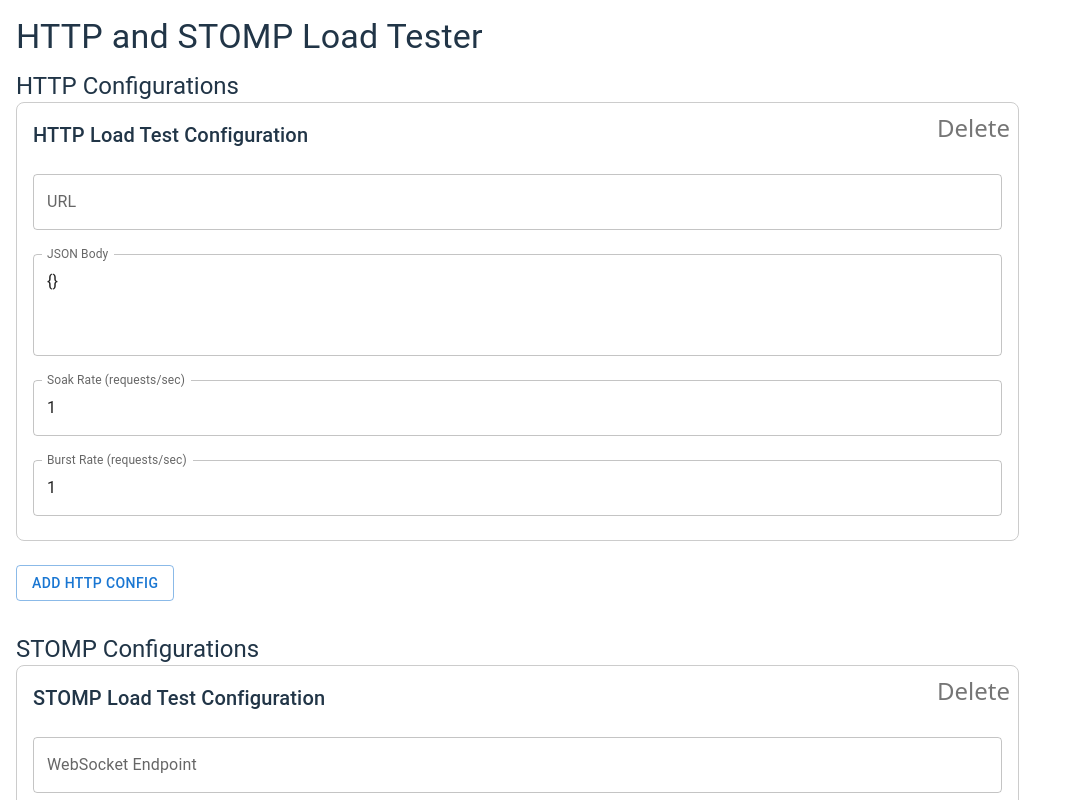
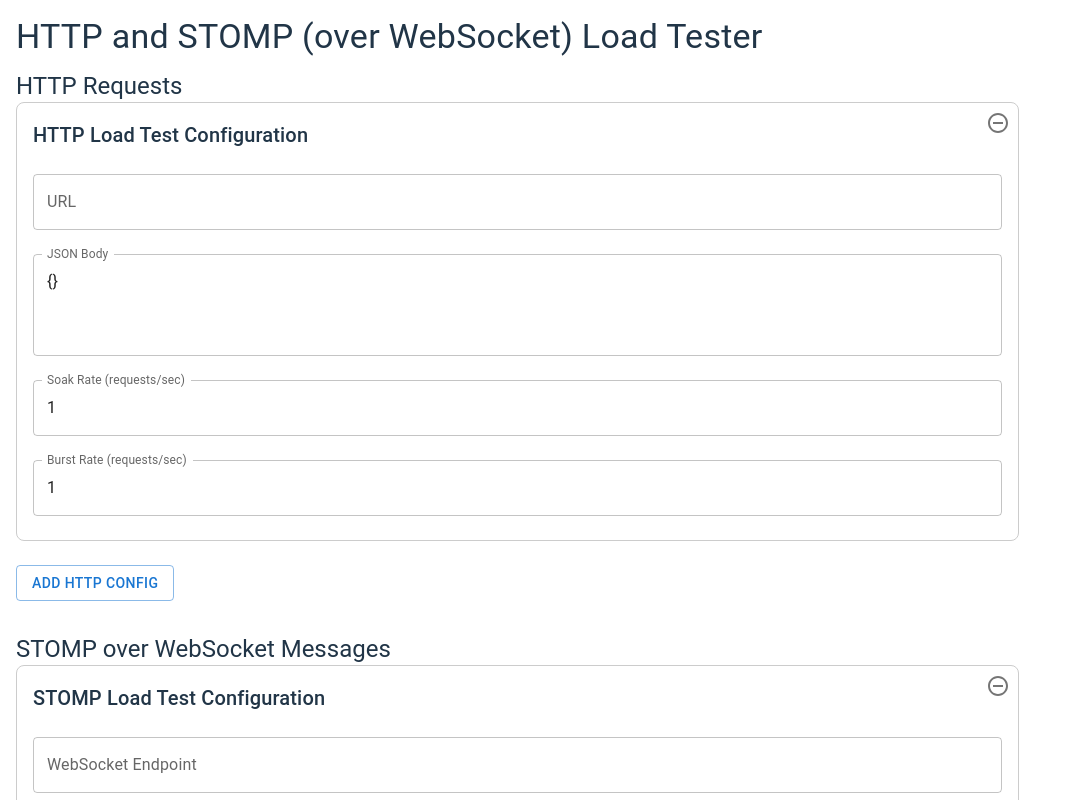
Before and after one commit to rizvanJacob/http-stomp-ws-load-tester, a React (Vite) app: page / in a window 1280 px wide. Shown: the top 800 px of the page, without its empty margins (0-1066 px from the left). Built offline with nearby package versions, Linux system fonts and the light colour scheme.

Commit message:
fix linting on App.tsx

```diff
--- a/package.json
+++ b/package.json
@@ -12,6 +12,7 @@
   "dependencies": {
     "@emotion/react": "^11.14.0",
     "@emotion/styled": "^11.14.0",
+    "@mui/icons-material": "^7.0.2",
     "@mui/material": "^7.0.2",
     "@stomp/stompjs": "^7.1.1",
     "axios": "^1.8.4",
--- a/src/App.tsx
+++ b/src/App.tsx
@@ -43,7 +43,8 @@
   ]);
 
   // Dummy state for re-rendering metrics
-  const [tick, setTick] = useState(0);
+  // eslint-disable-next-line @typescript-eslint/no-unused-vars
+  const [_tick, setTick] = useState(0);
   useEffect(() => {
     const interval = setInterval(() => setTick((t) => t + 1), 1000);
     return () => clearInterval(interval);
@@ -104,10 +105,10 @@
   return (
     <Box sx={{ p: 2 }}>
       <Typography variant="h4" gutterBottom>
-        HTTP and STOMP Load Tester
+        HTTP and STOMP (over WebSocket) Load Tester
       </Typography>
       <Box sx={{ mb: 4 }}>
-        <Typography variant="h5">HTTP Configurations</Typography>
+        <Typography variant="h5">HTTP Requests</Typography>
         {httpConfigs.map((item) => (
           <HttpConfigForm
             key={item.id}
@@ -121,7 +122,7 @@
         </Button>
       </Box>
       <Box sx={{ mb: 4 }}>
-        <Typography variant="h5">STOMP Configurations</Typography>
+        <Typography variant="h5">STOMP over WebSocket Messages</Typography>
         {stompConfigs.map((item) => (
           <StompConfigForm
             key={item.id}
@@ -140,7 +141,7 @@
         onClick={startTesting}
         sx={{ mb: 4 }}
       >
-        Start Testing All Configs
+        Start Testing
       </Button>
       <Box>
         <Typography variant="h5">Metrics</Typography>
--- a/src/components/HttpConfigForm.tsx
+++ b/src/components/HttpConfigForm.tsx
@@ -1,6 +1,6 @@
-import React from "react";
 import { TextField, Box, Typography, IconButton } from "@mui/material";
 import { HttpTestConfig } from "../services/HttpTester";
+import { RemoveCircleOutline } from "@mui/icons-material";
 
 interface HttpConfigFormProps {
   config: HttpTestConfig;
@@ -8,8 +8,14 @@
   onRemove: () => void;
 }
 
-const HttpConfigForm: React.FC<HttpConfigFormProps> = ({ config, onChange, onRemove }) => {
-  const handleChange = (field: keyof HttpTestConfig) => (e: React.ChangeEvent<HTMLInputElement>) => {
+const HttpConfigForm: React.FC<HttpConfigFormProps> = ({
+  config,
+  onChange,
+  onRemove,
+}) => {
+  const handleChange =
+    (field: keyof HttpTestConfig) =>
+    (e: React.ChangeEvent<HTMLInputElement>) => {
       let newValue: any = e.target.value;
       if (field === "soakRate" || field === "burstRate") {
         newValue = Number(newValue);
@@ -25,9 +31,20 @@
     };
 
   return (
-    <Box sx={{ p: 2, border: "1px solid #ccc", borderRadius: "8px", mb: 2, position: "relative" }}>
-      <IconButton onClick={onRemove} sx={{ position: "absolute", top: 0, right: 0 }}>
-        Delete
+    <Box
+      sx={{
+        p: 2,
+        border: "1px solid #ccc",
+        borderRadius: "8px",
+        mb: 2,
+        position: "relative",
+      }}
+    >
+      <IconButton
+        onClick={onRemove}
+        sx={{ position: "absolute", top: 0, right: 0 }}
+      >
+        <RemoveCircleOutline />
       </IconButton>
       <Typography variant="h6" gutterBottom>
         HTTP Load Test Configuration
@@ -41,7 +58,11 @@
       />
       <TextField
         label="JSON Body"
-        value={typeof config.body === "object" ? JSON.stringify(config.body, null, 2) : config.body}
+        value={
+          typeof config.body === "object"
+            ? JSON.stringify(config.body, null, 2)
+            : config.body
+        }
         onChange={handleChange("body")}
         fullWidth
         margin="normal"
--- a/src/components/StompConfigForm.tsx
+++ b/src/components/StompConfigForm.tsx
@@ -1,6 +1,6 @@
-import React from "react";
 import { Box, TextField, Typography, Button, IconButton } from "@mui/material";
 import { StompTestConfig, StompMessage } from "../services/StompTester";
+import { RemoveCircleOutline } from "@mui/icons-material";
 
 interface StompConfigFormProps {
   config: StompTestConfig;
@@ -63,7 +63,7 @@
         onClick={onRemove}
         sx={{ position: "absolute", top: 0, right: 0 }}
       >
-        Delete
+        <RemoveCircleOutline />
       </IconButton>
       <Typography variant="h6" gutterBottom>
         STOMP Load Test Configuration
@@ -103,7 +103,7 @@
             onClick={() => removeMessage(index)}
             sx={{ position: "absolute", top: 0, right: 0 }}
           >
-            Delete
+            <RemoveCircleOutline />
           </IconButton>
           <TextField
             label="Destination"
```
Also changed, not shown: 1 other file (tests, documents, lock files or other folders). Lines whose indentation alone changed are shown as unchanged.
